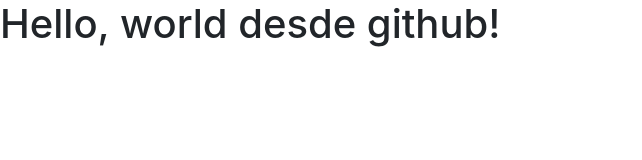
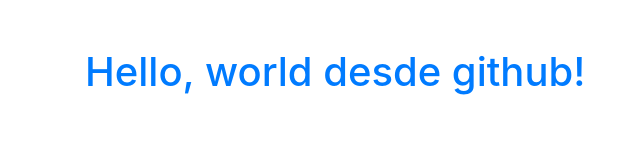
Before and after one commit to xavierparedesaguilar/xavierparedesaguilar.github.io, a plain HTML site: page index.html in a window 1280 px wide. Shown: the whole page, without its empty margins (0-642 px from the left). Drawn offline with nearby package versions, Linux system fonts and the light colour scheme.

Commit message:
agrege clases de estilo bootstrap

```diff
--- a/index.html
+++ b/index.html
@@ -14,7 +14,7 @@
 </head>
 
 <body>
-    <h1>Hello, world desde github!</h1>
+    <h1 class="container text-primary pt-5">Hello, world desde github!</h1>
 
     <!-- Optional JavaScript; choose one of the two! -->
 
```
